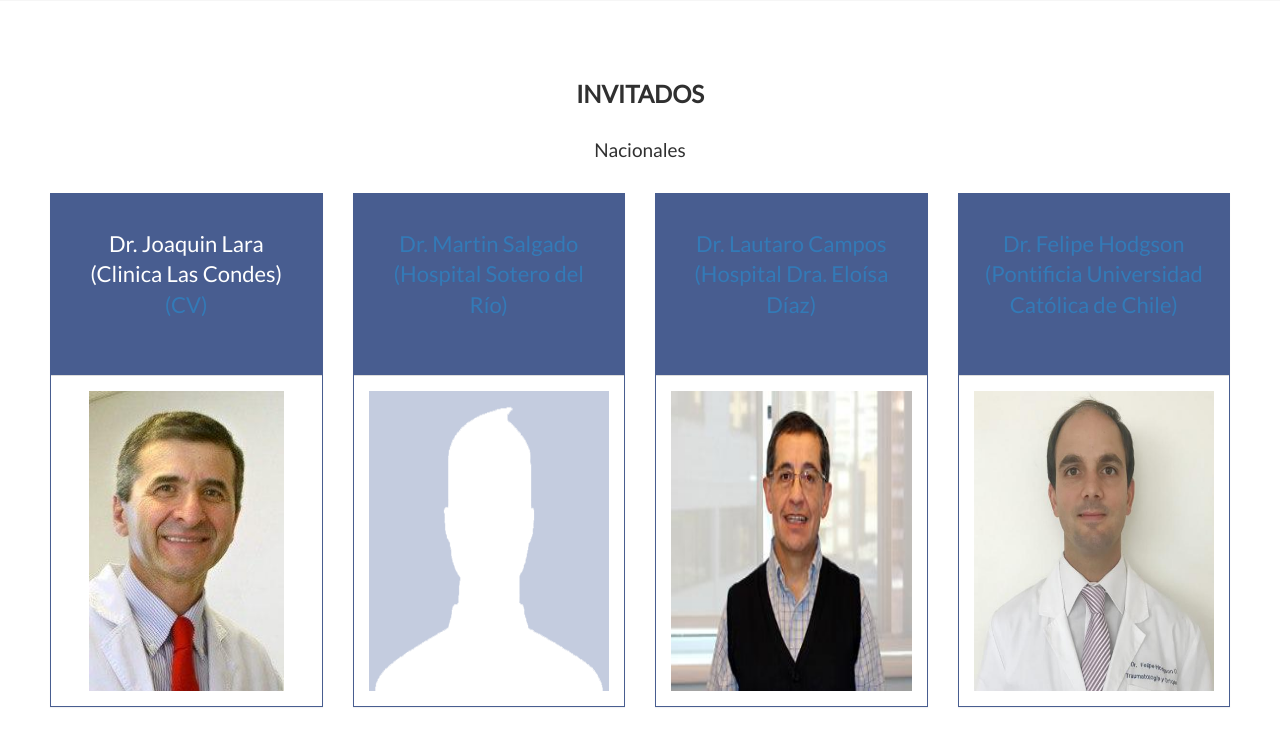
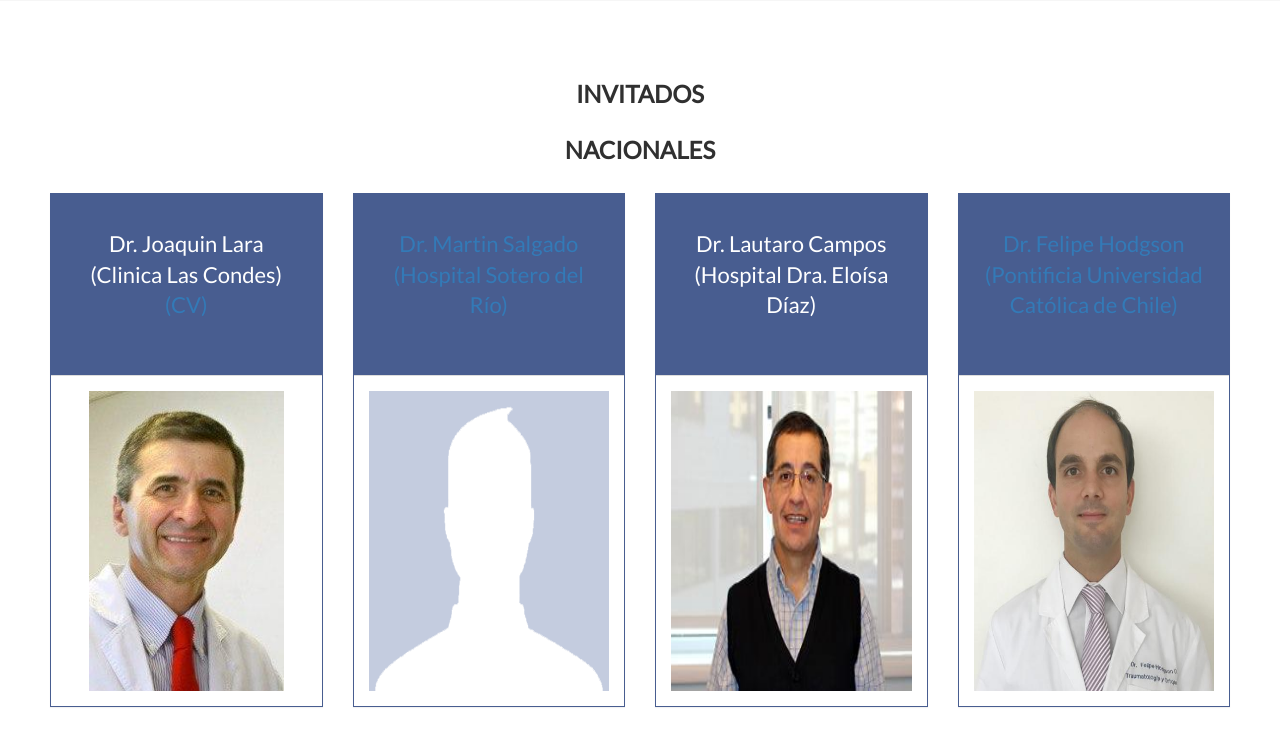
Before and after one commit to Grynn01/web-traumatologia, a Django app: page / in a window 1280 px wide. Shown: the part 3577-4324 px from the top of the page. Run offline with Django 3.2, Linux system fonts and the light colour scheme; data that the repository does not hold is empty; some libraries are stand-ins or nearby versions.

Commit message:
testing text color

```diff
--- a/web/templates/web/index.html
+++ b/web/templates/web/index.html
@@ -472,7 +472,7 @@
         <h2>Invitados</h2>
     </div>
     <div class="text-center">
-        <h4>Nacionales</h4>
+        <h2>Nacionales</h2>
     </div>
     <div class="row slideanim">
         <div class="col-lg-3">
@@ -498,7 +498,7 @@
         <div class="col-lg-3">
             <div class="panel panel-default text-center">
                 <div class="panel-heading">
-                    <h6 style="color: #ffffff"><a href="https://youtu.be/0CTnqWpX8Rk"> Dr. Lautaro Campos (Hospital Dra. Eloísa Díaz)</a></h6>
+                    <h6><a style="color: #ffffff" href="https://youtu.be/0CTnqWpX8Rk"> Dr. Lautaro Campos (Hospital Dra. Eloísa Díaz)</a></h6>
                 </div>
                 <div class="panel-body">
                     <img src="{% static 'web/images/Campos.jpg' %}" style="height: 300px;margin: 0 auto;" class="img-responsive">
```
